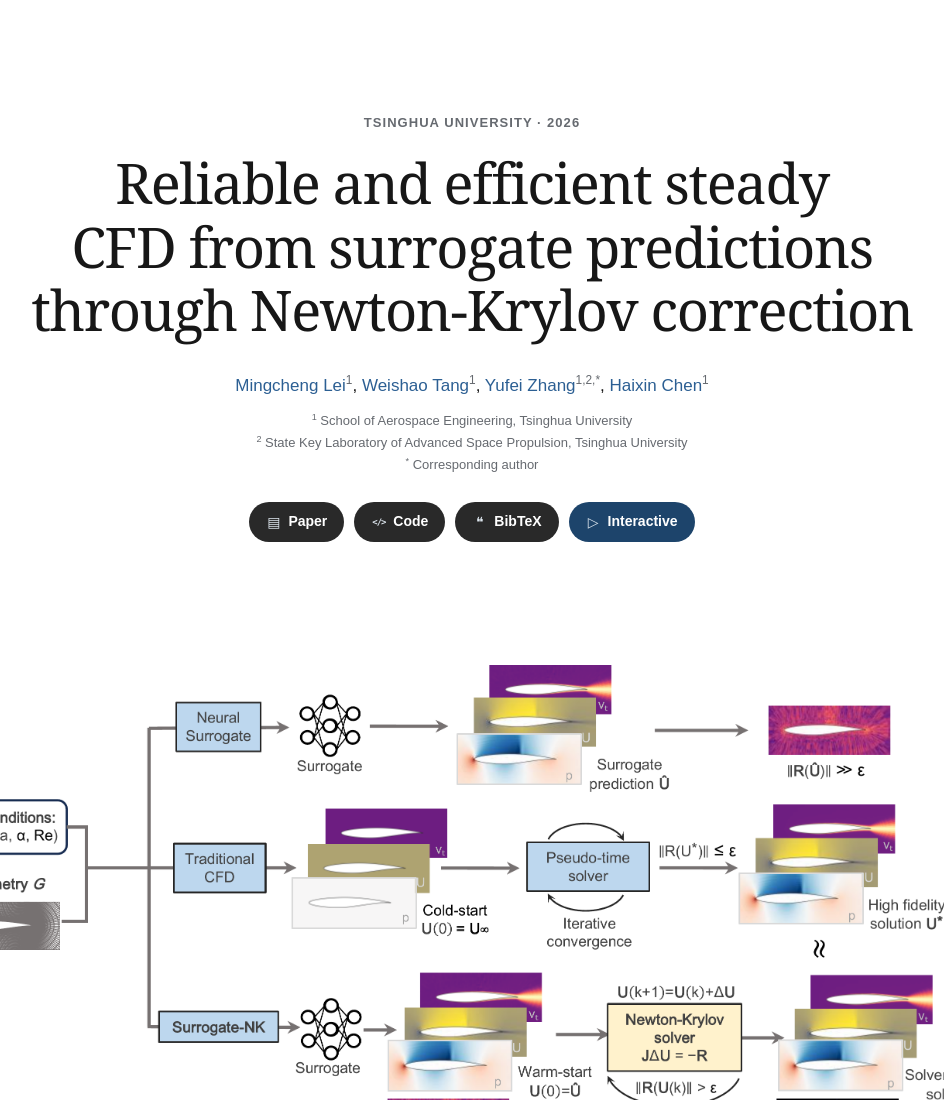
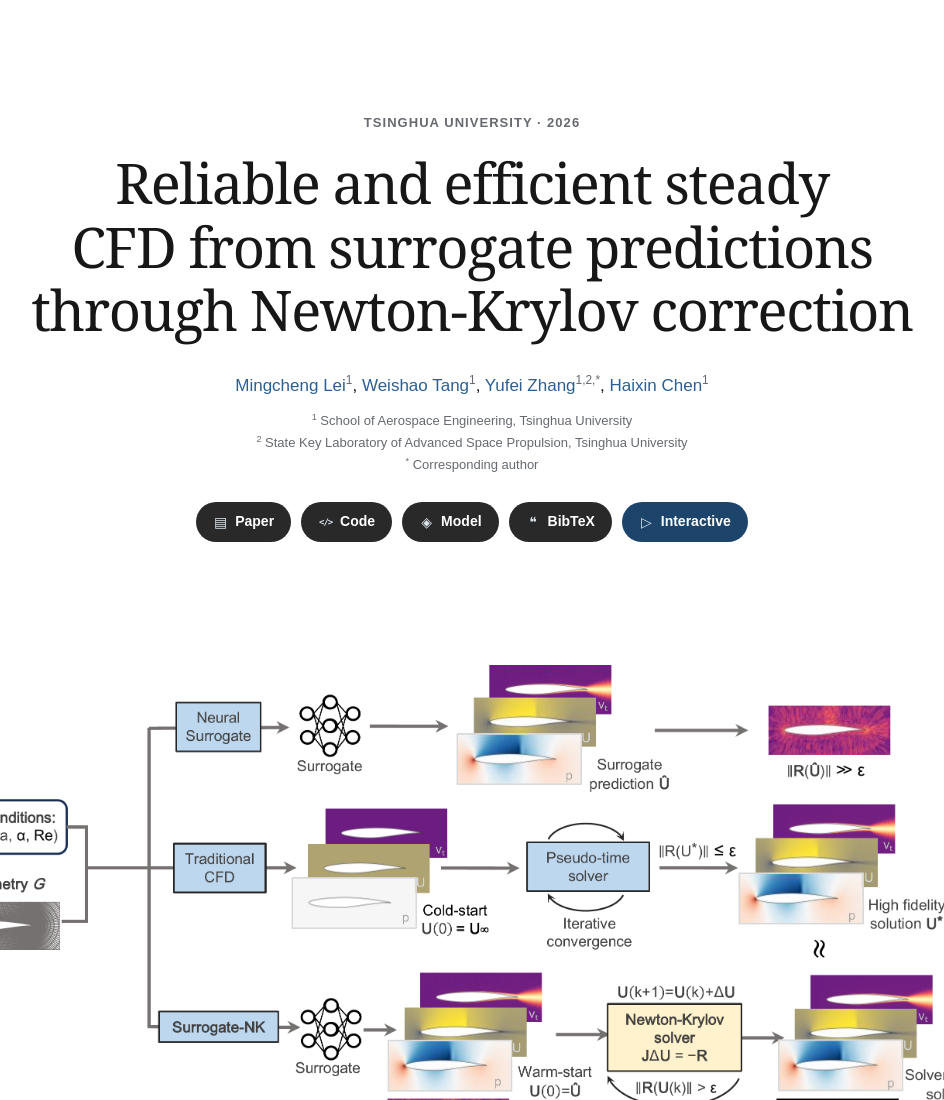
Before and after one commit to LeiMingcheng/surrogate-newton-cfd, a plain HTML site: page index.html in a window 1280 px wide. Shown: the top 1100 px of the page, without its empty margins (168-1112 px from the left). Drawn offline with Linux system fonts and the light colour scheme.

Commit message:
Add model resource link

```diff
--- a/index.html
+++ b/index.html
@@ -32,6 +32,7 @@
         <nav class="resource-links" aria-label="Project resources">
           <a href="https://arxiv.org/abs/2608.04400" rel="noreferrer"><span class="button-icon" aria-hidden="true">▤</span>Paper</a>
           <a href="https://github.com/LeiMingcheng/surrogate-newton-cfd" rel="noreferrer"><span class="button-icon code-icon" aria-hidden="true">&lt;/&gt;</span>Code</a>
+          <a href="https://huggingface.co/xzztj/surrogate-newton-cfd-fsb-dit-airfoil" rel="noreferrer"><span class="button-icon" aria-hidden="true">◈</span>Model</a>
           <a href="#bibtex"><span class="button-icon" aria-hidden="true">❝</span>BibTeX</a>
           <a href="#availability"><span class="button-icon" aria-hidden="true">▷</span>Interactive</a>
         </nav>
```
